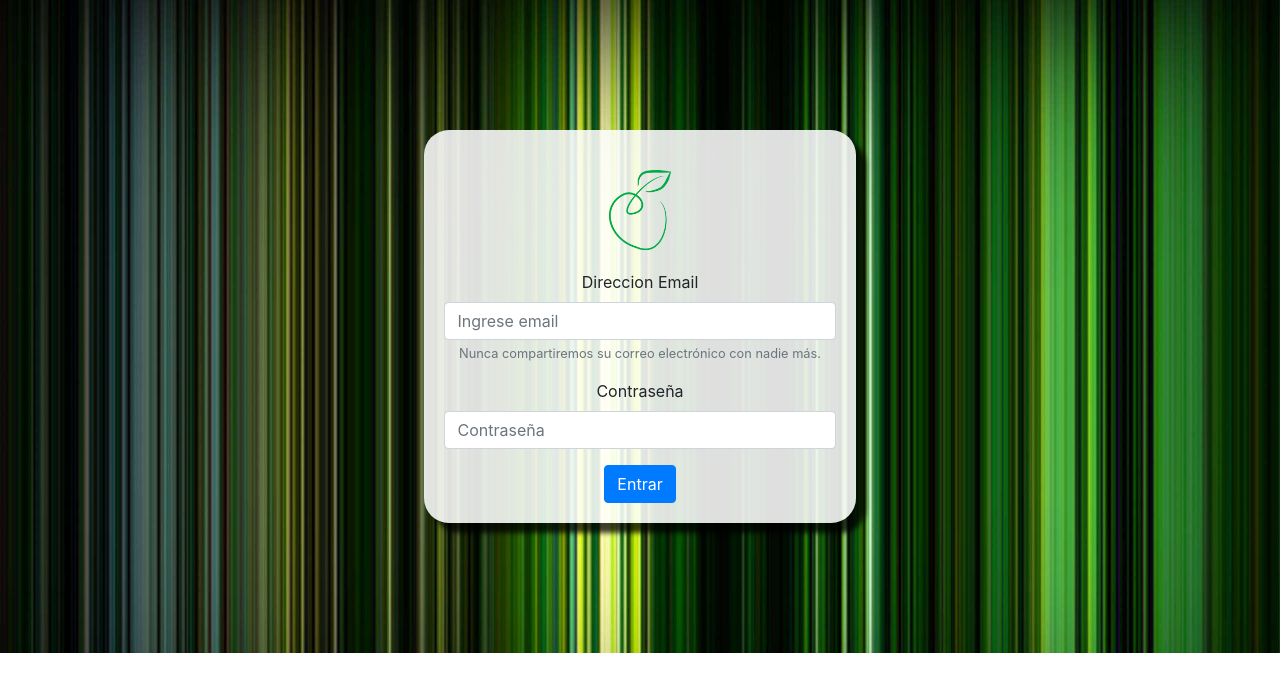
After one commit to dev-jackson/Nutri_Salud, a PHP site: page /view/login.php in a window 1280 px wide. The commit adds this page. Shown: the top 692 px of the page. Run offline with PHP 8.4, Linux system fonts and the light colour scheme.

Commit message:
Creacion de Login

```diff
--- a/assets/css/index.css
+++ b/assets/css/index.css
@@ -1,6 +1,27 @@
 *{
     margin: 0;
     padding: 0;
+}
+.container-login{
+    text-align: center;
+    width: 100%;
+    height: 100%;
+    padding: 7% 30%;
+    background-image: url("../imagenes/fondoLogin.jpeg");
+    background-size: cover;
+}
+.container-login form{
+    -webkit-box-shadow: 10px 10px 5px 0px rgba(0,0,0,0.75);
+    -moz-box-shadow: 10px 10px 5px 0px rgba(0,0,0,0.75);
+    box-shadow: 10px 10px 5px 0px rgba(0,0,0,0.75);
+    background: rgba(255, 255, 255, 0.87);
+    padding: 4%;
+    border-radius: 25px;
+    margin: 40px;
+}
+.container-login form img{
+    width: 62px;
+    margin:20px;
 }
 .logimage{
     padding: 0px;
--- /dev/null
+++ b/view/login.php
@@ -0,0 +1,30 @@
+<!DOCTYPE html>
+<html lang="en">
+<head>
+    <meta charset="UTF-8">
+    <meta name="viewport" content="width=device-width, initial-scale=1.0">
+    <meta http-equiv="X-UA-Compatible" content="ie=edge">
+    <link rel="stylesheet" href="../assets/css/bootstrap.min.css" >
+    <link rel="stylesheet" href="../assets/css/index.css">
+    <title>Inicio de Sesion</title>
+</head>
+<body>
+    <div class="container-login">
+    <form>
+        <img src="../assets/imagenes/logo.png" alt="">
+  <div class="form-group">
+    <label for="exampleInputEmail1">Direccion Email</label>
+    <input type="email" class="form-control" id="exampleInputEmail1" aria-describedby="emailHelp" placeholder="Ingrese email">
+    <small id="emailHelp" class="form-text text-muted">
+Nunca compartiremos su correo electrónico con nadie más.</small>
+  </div>
+  <div class="form-group">
+    <label for="exampleInputPassword1">Contraseña</label>
+    <input type="password" class="form-control" id="exampleInputPassword1" placeholder="Contraseña">
+  </div>
+
+  <button type="submit" class="btn btn-primary">Entrar</button>
+</form>
+    </div>
+</body>
+</html>
--- a/view/plantillas/header.php
+++ b/view/plantillas/header.php
@@ -16,7 +16,7 @@
         <li><a href="../view/inicio.php" class="active">INICIO</a></li>
         <li><a href="../view/planes.php">PLANES</a></li>
         <li><a href="#">INFROMACION</a></li>
-        <li><a href="#">LOGIN</a></li>
+        <li><a href="../view/login.php">LOGIN</a></li>
     </ul>
     <div class="respon" onclick="toogle()"><img src="assets/imagenes/logo.png" alt="" width="30px"></div>
         </header>
```
Also changed, not shown: assets/imagenes/fondoLogin.jpeg (added).
